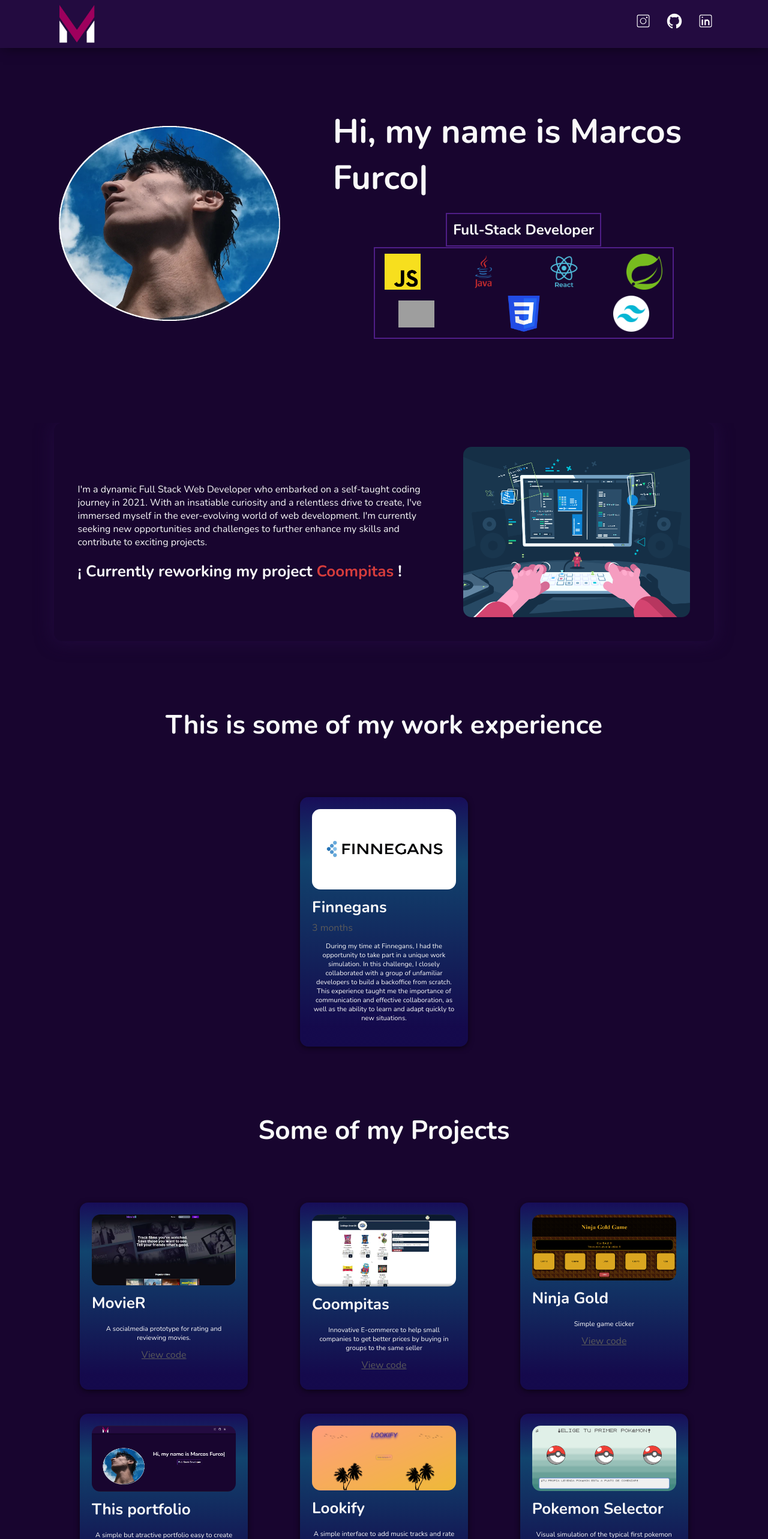
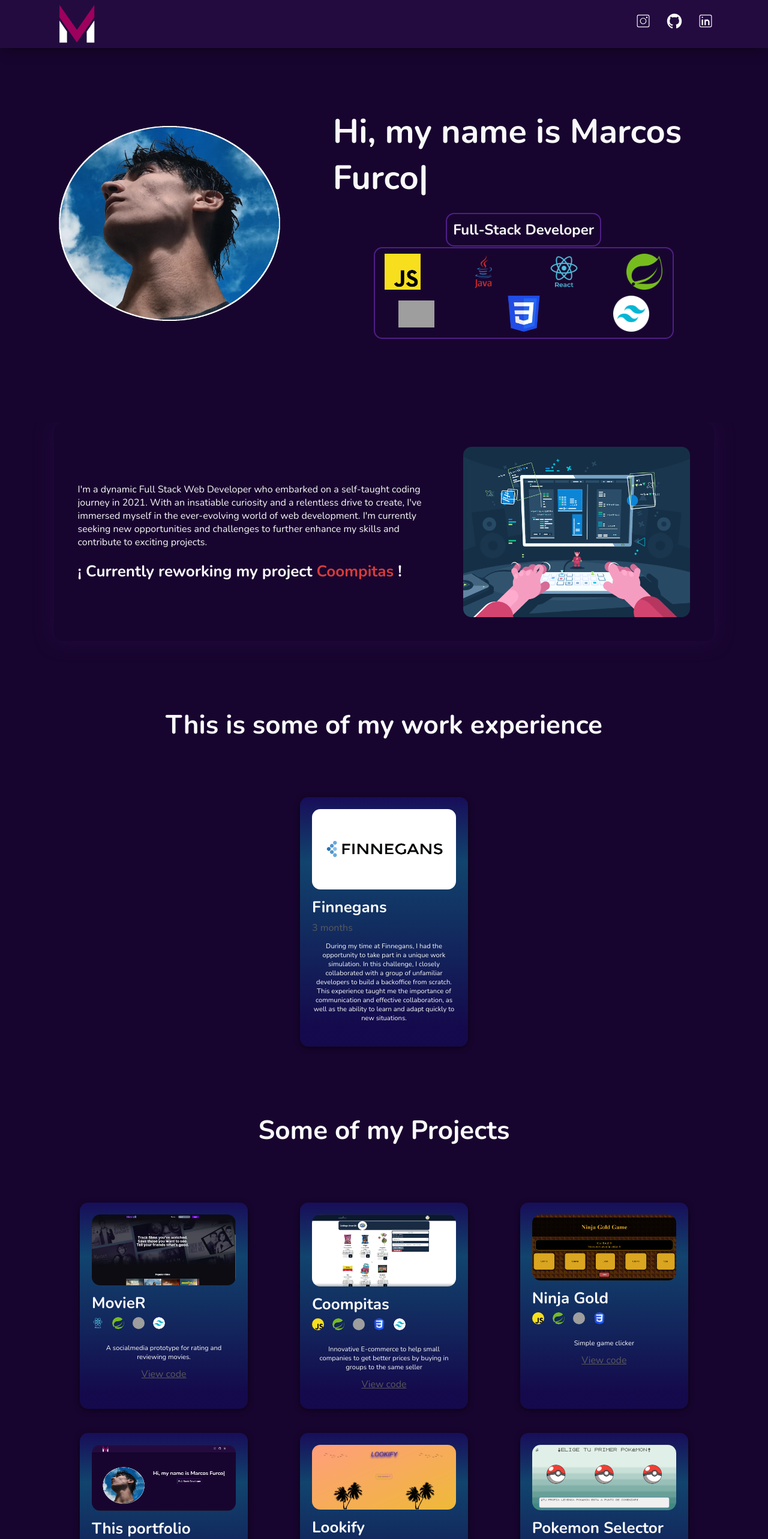
Before and after one commit to Mrck0s/Mrck0s.github.io, a React (Vite) app: page / in a window 1280 px wide. Shown: the top 2566 px of the page at 60% size. Built offline with nearby package versions, Linux system fonts and the light colour scheme; grey boxes are pictures that could not be loaded.

Commit message:
skills projects finish

```diff
--- a/src/App.css
+++ b/src/App.css
@@ -71,17 +71,6 @@ img{
     margin: 20px auto;
     padding: 20px 0;
 }
-.skills-container{
-    display: flex;
-    gap: 10px 60px;
-    align-items: center;
-    flex-wrap: wrap;
-    max-width: 500px;
-    margin: auto;
-    max-height: 350px;
-    border: 2px solid var(--color-primary);
-    padding: 0.6em;
-}
 
 
 /*Navbar*/
@@ -146,7 +135,21 @@ header{
     padding: 10px;
     margin: 0 auto;
     border: 2px solid var(--color-primary);
+    border-radius: var(--rounded);
 }
+.header-skills-container{
+    display: flex;
+    gap: 10px 60px;
+    align-items: center;
+    flex-wrap: wrap;
+    max-width: 500px;
+    margin: auto;
+    max-height: 350px;
+    border: 2px solid var(--color-primary);
+    padding: 0.6em;
+    border-radius: var(--rounded);
+}
+
 .header-skill{
     width: 60px;
     margin: auto;
@@ -183,6 +186,19 @@ header{
 }
 
 
+/*Projects*/
+.project-skills-container{
+    width: 100%;
+    display: flex;
+    gap: 10px 14px;
+
+}
+.project-skill{
+    width: 20px;
+}
+
+
+
 /*Contact*/
 .contact-container{
     margin-top: 80px;
--- a/src/components/Header.jsx
+++ b/src/components/Header.jsx
@@ -17,7 +17,7 @@ export const Header = () => {
               </div>
               <h5 className="prof">{profession}</h5>
             </div>
-            <div className="skills-container">
+            <div className="header-skills-container">
               {
                 skills.map((skill) => {
                   return <img className="header-skill" key={skill.id} src={skill.img} alt={skill.name}/>;
--- a/src/components/Projects.jsx
+++ b/src/components/Projects.jsx
@@ -14,6 +14,7 @@ export const Projects = () => {
                 key={project.id}
                 img={project.preview}
                 name={project.name}
+                tech={project.tech}
                 desc={project.desc}
                 repo={project.repo}
                 web={project.web}
--- a/src/components/cards/Card.jsx
+++ b/src/components/cards/Card.jsx
@@ -1,10 +1,19 @@
 import './Cards.css'
 
-export const Card = ({ img, name, desc, time, repo, web, customLink, customLinkText}) => {
+export const Card = ({ img, name, desc, time, repo, web, customLink, customLinkText, tech}) => {
   return (
   <div className="card">
     <img src={img} alt={name}/>
     <h3>{name}</h3>
+    <div className="project-skills-container">
+    {
+      tech && (
+        tech.map((skill) => {
+          return <img className="project-skill" key={skill.id} src={skill.img} alt={skill.name}/>;
+        })
+      )
+    }
+    </div>
     <p className='time'>{time}</p>
     <p className='desc'>{desc}</p>
     <div className="links-container">
--- a/src/data/data.js
+++ b/src/data/data.js
@@ -79,7 +79,7 @@ export const projects = [
         id: 1,
         name: "MovieR",
         preview: movier,
-        tech: [skills[3], skills[4], skills[5], skills[7]],
+        tech: [skills[2], skills[3], skills[4], skills[6]],
         desc: "A socialmedia prototype for rating and reviewing movies.",
         repo: "https://github.com/Mrck0s/movie-review",
         web: "",
@@ -89,7 +89,7 @@ export const projects = [
         id: 2,
         name: "Coompitas",
         preview: coompitas,
-        tech: [skills[1], skills[4], skills[5], skills[6], skills[7]],
+        tech: [skills[0], skills[3], skills[4], skills[5], skills[6]],
         desc: "Innovative E-commerce to help small companies to get better prices by buying in groups to the same seller",
         repo: "https://github.com/Mrck0s/Proyecto_Coompitas",
         web: "",
@@ -99,7 +99,7 @@ export const projects = [
         id: 3,
         name: "Ninja Gold",
         preview: ninja,
-        tech: [skills[1], skills[4], skills[5], skills[6]],
+        tech: [skills[0], skills[3], skills[4], skills[5]],
         desc: "Simple game clicker",
         repo: "https://github.com/Mrck0s/NinjaGold",
         web: "",
@@ -109,7 +109,7 @@ export const projects = [
         id: 4,
         name: "This portfolio",
         preview: portfolio,
-        tech: [skills[1], skills[3], skills[6]],
+        tech: [skills[0], skills[2], skills[5]],
         desc: "A simple but atractive portfolio easy to create",
         repo: "https://github.com/Mrck0s/portfolio",
         web: "",
@@ -119,7 +119,7 @@ export const projects = [
         id: 5,
         name: "Lookify",
         preview: lookify,
-        tech: [skills[1], skills[4], skills[5], skills[6]],
+        tech: [skills[0], skills[3], skills[4], skills[5]],
         desc: "A simple interface to add music tracks and rate them",
         repo: "https://github.com/Mrck0s/lookify",
         web: "",
@@ -129,7 +129,7 @@ export const projects = [
         id: 6,
         name: "Pokemon Selector",
         preview: pkmPreview,
-        tech: [skills[1], skills[6]],
+        tech: [skills[0], skills[5]],
         desc: "Visual simulation of the typical first pokemon selections",
         repo: "https://github.com/Mrck0s/pokemon-inicial",
         web: "https://mrck0s-pkm-kanto.netlify.app/",
```
